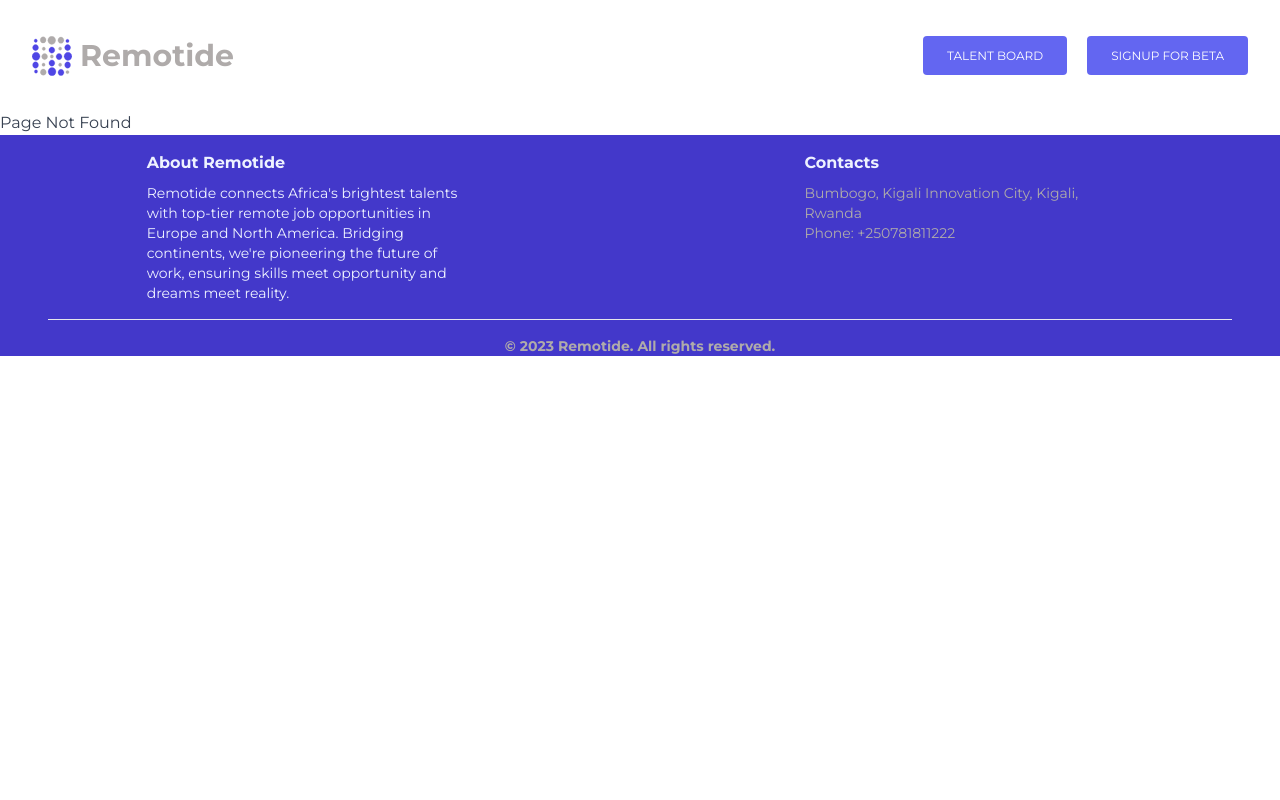
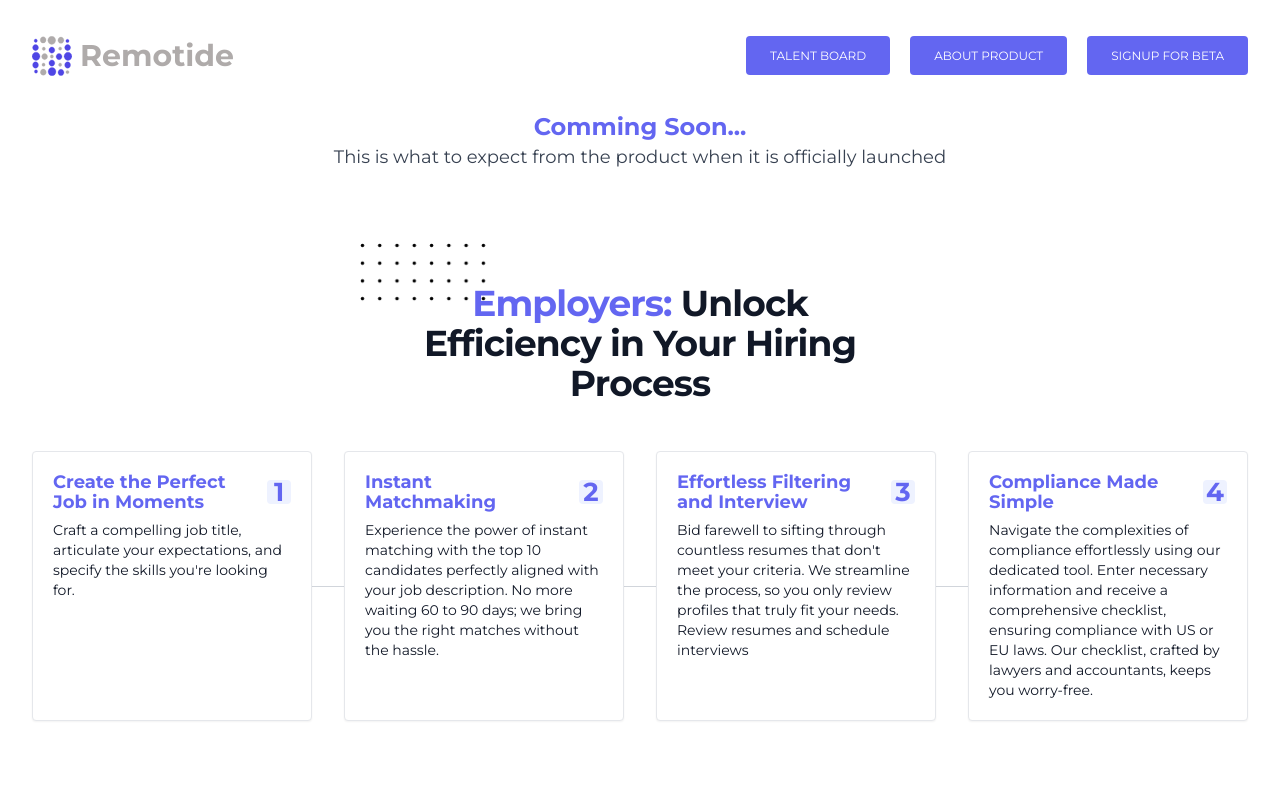
Before and after one commit to Nosenti/remotide-web, a React (Vite) app: page /product in a window 1280 px wide. Shown: the top 800 px of the page. Built offline with nearby package versions, Linux system fonts and the light colour scheme.

Commit message:
added form

```diff
--- a/package.json
+++ b/package.json
@@ -10,6 +10,7 @@
     "preview": "vite preview"
   },
   "dependencies": {
+    "@formfacade/embed-react": "^0.0.2",
     "@supabase/supabase-js": "^2.36.0",
     "@tanstack/react-query": "^4.35.3",
     "@tanstack/react-query-devtools": "^4.35.3",
--- a/src/App.jsx
+++ b/src/App.jsx
@@ -7,6 +7,7 @@
 import PageNotFound from './pages/PageNotFound';
 import Login from './pages/Login';
 import Signup from './pages/Signup';
+import Product from './pages/Product';
 import AppLayout from './ui/AppLayout';
 import { Analytics } from "@vercel/analytics/react"
 import { Toaster } from 'react-hot-toast';
@@ -31,6 +32,7 @@
               <Route path='talent' element={<Talent />} />
               <Route path='company' element={<Company />} />
               <Route path='settings' element={<Company />} />
+              <Route path='product' element={<Product />} />
 
               <Route path='*' element={<PageNotFound />} />
             </Route>
--- a/src/pages/Home.jsx
+++ b/src/pages/Home.jsx
@@ -1,4 +1,5 @@
 /* eslint-disable react/no-unescaped-entities */
+import FormfacadeEmbed from '@formfacade/embed-react';
 import Faq from '../ui/Faq';
 import Team from '../ui/Team';
 import HowItWorks from '../ui/HowItWorks';
@@ -7,6 +8,7 @@
 import Footer from '../ui/Footer';
 import Solution from '../ui/Solution';
 import Offer from '../ui/Offer';
+import { toast } from "react-hot-toast";
 
 function Home() {
   return (
@@ -69,12 +71,18 @@
       <div>
         <Solution />
       </div>
-      {/* <div>
-        Ready to build your dream team? Contact us today for a free consultation
-        and learn how we can help you achieve your global business goals.
-      </div> */}
+      <div className='flex flex-col align-center justify-center'>
+        <h3 className='flex justify-center text-xl font-bold text-colorBrand500'>Ready to build your dream team?</h3>
+        <div>
+          <FormfacadeEmbed
+            formFacadeURL='https://formfacade.com/include/100919847410360957339/form/1FAIpQLSdIb2jVzJ4ycVecRl8tnSW2DF3Ksf4ZgNVp93UwcT-vGXxB8g/classic.js/?div=ff-compose'
+            onSubmitForm={() => toast.success("submitted")}
+          />
+        </div>
+
+      </div>
       <div>
-        <Offer/>
+        <Offer />
       </div>
 
       {/* <div>
--- /dev/null
+++ b/src/pages/Product.jsx
@@ -0,0 +1,32 @@
+/* eslint-disable no-unused-vars */
+import { useState, useEffect } from 'react';
+
+import './App.css';
+import HowItWorks from '../ui/HowItWorks';
+import HowItWorks2 from '../ui/HowItWorks2';
+
+function Product() {
+
+
+  return (
+    <div className='App'>
+      <header className='App-header'>
+        <h1 className='text-colorBrand500 text-2xl flex justify-center font-bold'>
+          Comming Soon...
+        </h1>
+        <p className='text-lg flex justify-center font-md mb-8'>
+          This is what to expect from the product when it is officially launched
+        </p>
+
+        <div>
+            <HowItWorks/>
+        </div>
+        <div>
+            <HowItWorks2/>
+        </div>
+      </header>
+    </div>
+  );
+}
+
+export default Product;
--- a/src/ui/Header.jsx
+++ b/src/ui/Header.jsx
@@ -28,6 +28,14 @@
             Talent Board
           </Link>
         </div>
+        <div className=' mr-5'>
+          <Link
+            to='/product'
+            className='inline-block px-6 py-3 bg-colorBrand500  text-white font-medium text-xs leading-tight uppercase rounded hover:bg-colorBrand700 focus:outline-none focus:ring-0 transition duration-150 ease-in-out'
+          >
+            About Product
+          </Link>
+        </div>
         <a
           href='https://docs.google.com/forms/d/e/1FAIpQLSc05qnYhskghatwIDGm_iZy41e7oRoJofi8zkJh1fhv00u-Eg/viewform'
           target='_blank'
```
Also changed, not shown: 1 other file (tests, documents, lock files or other folders).
